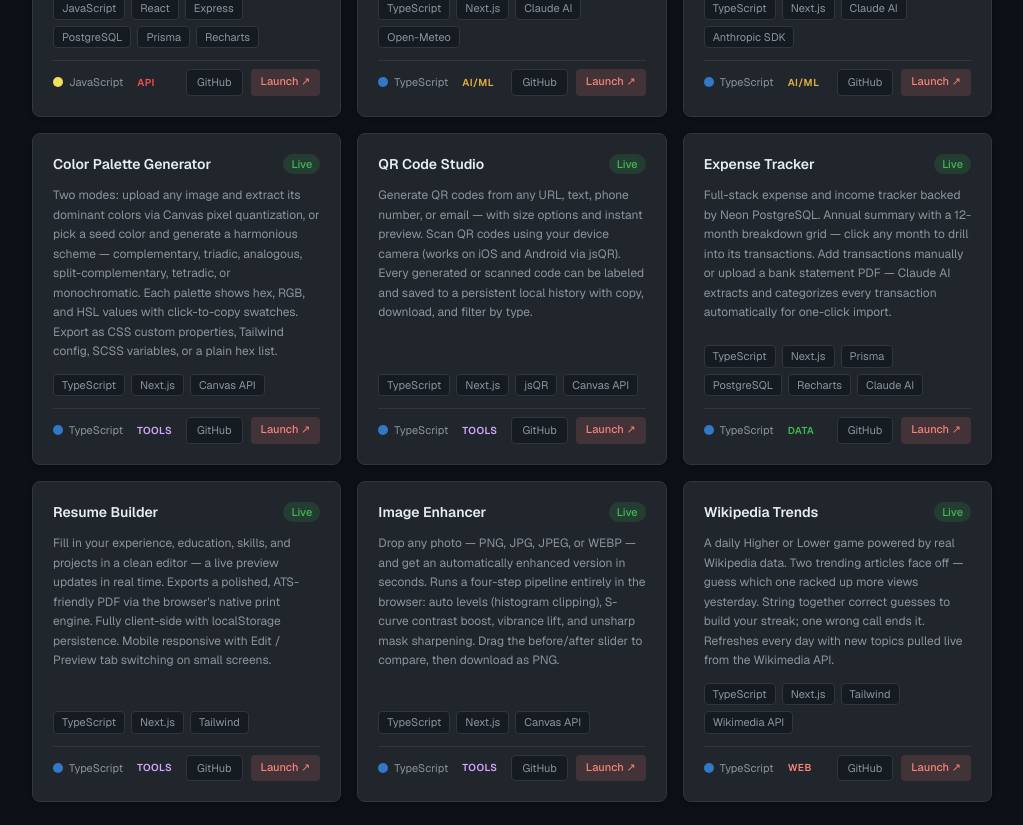
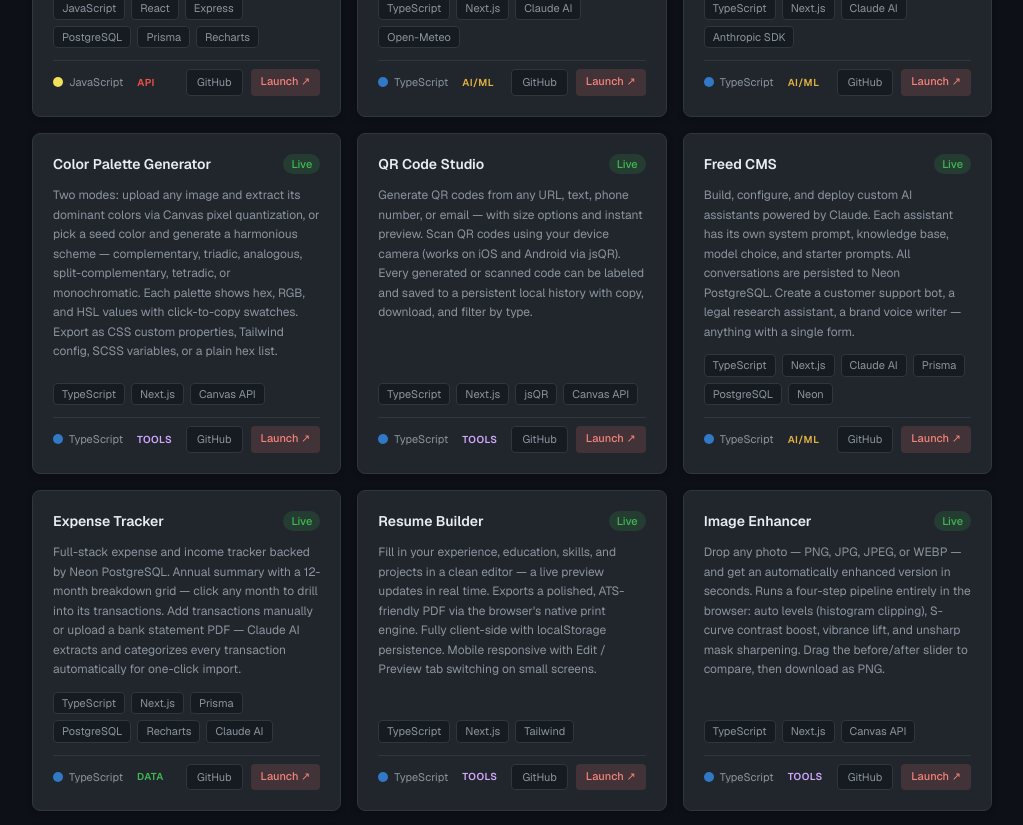
Before and after one commit to freedconsultation-cloud/Freed-Projects, a Next.js app: page / in a window 1280 px wide. Shown: the part 1180-2005 px from the top of the page, without its empty margins (128-1151 px from the left). Built offline with nearby package versions, Linux system fonts and the light colour scheme.

Commit message:
Add Freed CMS to portfolio

```diff
--- a/src/app/(portfolio)/page.tsx
+++ b/src/app/(portfolio)/page.tsx
@@ -133,6 +133,17 @@ const PROJECTS: Project[] = [
     liveUrl: "https://qr-code-app-fawn.vercel.app",
     status: "live",
     category: "Tools",
+  },
+  {
+    name: "Freed CMS",
+    description:
+      "Build, configure, and deploy custom AI assistants powered by Claude. Each assistant has its own system prompt, knowledge base, model choice, and starter prompts. All conversations are persisted to Neon PostgreSQL. Create a customer support bot, a legal research assistant, a brand voice writer — anything with a single form.",
+    stack: ["TypeScript", "Next.js", "Claude AI", "Prisma", "PostgreSQL", "Neon"],
+    primaryLang: "TypeScript",
+    githubUrl: "https://github.com/freedconsultation-cloud/Freed-CMS",
+    liveUrl: "https://freed-cms.vercel.app",
+    status: "live",
+    category: "AI/ML",
   },
   {
     name: "Expense Tracker",
```
